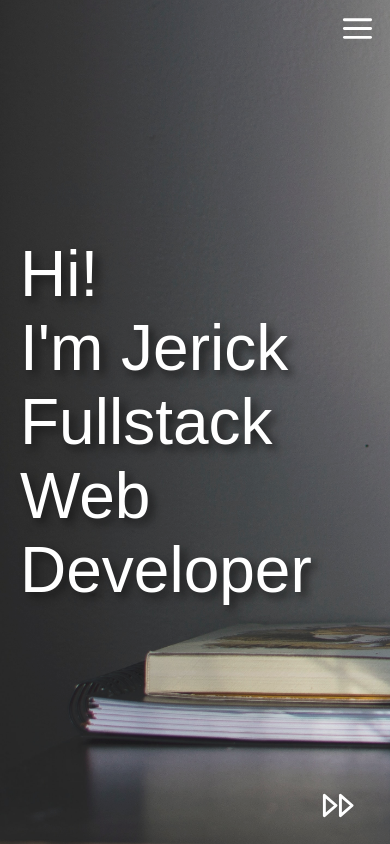
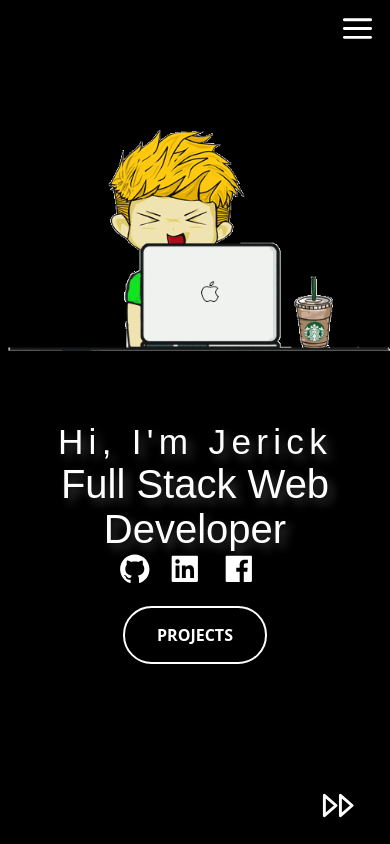
Before and after one commit to Rokhel121314/jerick-fullstack-portfolio, a React (Create React App) app: page / in a window 390 px wide. Shown: the top 844 px of the page. Built offline with nearby package versions, Linux system fonts and the light colour scheme; no server answers.

Commit message:
updated landing page, navigation will close on click of link

```diff
--- a/public/index.html
+++ b/public/index.html
@@ -31,7 +31,8 @@
     <noscript>You need to enable JavaScript to run this app.</noscript>
     <div id="root">
       <div id="spinner" class="container1">
-        <!-- <img src="../src/assets/images/loader.gif" alt="loader" /> -->
+        <!-- Loading -->
+        <!-- <div class="loaderImage"></div> -->
       </div>
     </div>
     <!--
--- a/src/App.js
+++ b/src/App.js
@@ -5,10 +5,8 @@ import ProjectsPage from "./pages/ProjectsPage";
 import SkillsPage from "./pages/SkillsPage";
 import ContactsPage from "./pages/ContactsPage";
 import Navigation from "./components/Navigation";
-import Preloader from "./components/Preloader";
-import { Routes, Route } from "react-router-dom";
 import Admin from "./pages/Admin";
-import { useEffect, useState } from "react";
+import LandingPage2 from "./pages/LandingPage2";
 
 export const URL = process.env.REACT_APP_SERVER_URL;
 
@@ -16,7 +14,8 @@ function App() {
   return (
     <>
       <Navigation />
-      <LandingPage />
+      <LandingPage2 />
+      {/* <LandingPage /> */}
       <AboutMePage />
       <ProjectsPage />
       <SkillsPage />
--- a/src/components/Navigation.js
+++ b/src/components/Navigation.js
@@ -14,6 +14,12 @@ function Navigation() {
 
   function screenWidth() {
     setWidth(window.innerWidth);
+  }
+
+  function closeNavOnClick() {
+    if (width < 768) {
+      setToggle(true);
+    }
   }
 
   function displayNav() {
@@ -70,13 +76,31 @@ function Navigation() {
         </div>
 
         <div className="navItems">
-          <Link activeClass="active" to="home" smooth={true} duration={500}>
+          <Link
+            activeClass="active"
+            to="home"
+            smooth={true}
+            duration={500}
+            onClick={closeNavOnClick}
+          >
             HOME
           </Link>
-          <Link activeClass="active" to="about" smooth={true} duration={500}>
+          <Link
+            activeClass="active"
+            to="about"
+            smooth={true}
+            duration={500}
+            onClick={closeNavOnClick}
+          >
             ABOUT
           </Link>
-          <Link activeClass="active" to="projects" smooth={true} duration={500}>
+          <Link
+            activeClass="active"
+            to="projects"
+            smooth={true}
+            duration={500}
+            onClick={closeNavOnClick}
+          >
             PROJECTS
           </Link>
           <Link
@@ -84,10 +108,17 @@ function Navigation() {
             to="techstacks"
             smooth={true}
             duration={500}
+            onClick={closeNavOnClick}
           >
             TECH STACKS
           </Link>
-          <Link activeClass="active" to="contacts" smooth={true} duration={500}>
+          <Link
+            activeClass="active"
+            to="contacts"
+            smooth={true}
+            duration={500}
+            onClick={closeNavOnClick}
+          >
             CONTACTS
           </Link>
         </div>
--- a/src/components/Preloader.js
+++ /dev/null
@@ -1,23 +0,0 @@
-import React, { useEffect, useState } from "react";
-import BounceLoader from "react-spinners/BounceLoader";
-
-function Preloader() {
-  const [loading, setLoading] = useState(false);
-
-  useEffect(() => {
-    setLoading(true);
-  }, []);
-  return (
-    <div className="loader">
-      <BounceLoader
-        color={"#FFFFFF"}
-        loading={loading}
-        size={150}
-        aria-label="Loading Spinner"
-        data-testid="loader"
-      />
-    </div>
-  );
-}
-
-export default Preloader;
--- a/src/css/style.css
+++ b/src/css/style.css
@@ -45,16 +45,48 @@
 
 body {
   margin: 0;
+  background-color: #000000;
 }
 
-.container1 {
-  background-image: url("../assets/images/loader2.gif");
-  background-repeat: no-repeat;
-  background-position: center;
+/* width */
+::-webkit-scrollbar {
+  width: 10px;
+}
+
+/* Track */
+::-webkit-scrollbar-track {
+  background: #000000;
+  border-radius: 5px;
+}
+
+/* Handle */
+::-webkit-scrollbar-thumb {
+  background: #585858;
+  height: 20vh;
+  border-radius: 5px;
+}
+
+/* Handle on hover */
+::-webkit-scrollbar-thumb:hover {
+  background: #555;
+}
+
+/* .container1 {
+  background-color: #000000;
+  background-image: url("../assets/images/loading-gif.gif");
   background-size: contain;
   color: white;
   height: 100vh;
   width: 100%;
+} */
+
+.container1 {
+  z-index: 3;
+  background-image: url("../assets/images/loading-gif.gif");
+  background-repeat: no-repeat;
+  height: 60px;
+  width: 60px;
+  margin: calc(100vh / 2 - 60px / 2) auto;
 }
 
 /* NAVIGATION  */
@@ -291,6 +323,141 @@ body {
 
   .navItems {
     font-size: 1.3rem;
+  }
+
+  .container1 {
+    background-size: contain;
+  }
+}
+
+/* NEW LANDING PAGE TEST */
+
+.landing2Main {
+  min-height: 100vh;
+  margin-left: 16.66%;
+  width: 83.33%;
+  color: white;
+}
+.landingSection {
+  display: flex;
+  flex-direction: row;
+}
+
+.intro {
+  height: 100vh;
+  width: 40%;
+  /* background-color: #116149; */
+  font-family: "Montserrat", sans-serif;
+  display: flex;
+  flex-direction: column;
+  justify-content: center;
+}
+
+.introTitle {
+  font-size: 3rem;
+  text-shadow: 5px 5px 10px rgb(62, 62, 62);
+  /* overflow: hidden; */
+  white-space: nowrap;
+  z-index: 1;
+  letter-spacing: 0.15em;
+  animation: typing 3.5s steps(30, end), blink-caret 0.5s step-end 3.5s;
+}
+
+/* The typing effect */
+@keyframes typing {
+  from {
+    width: 0;
+  }
+  to {
+    width: 100%;
+  }
+}
+
+.introTitle2 {
+  font-size: 2.5rem;
+  text-shadow: 5px 5px 10px rgb(62, 62, 62);
+}
+.sideImage {
+  /* min-height: 100vh; */
+  width: 60%;
+  /* background-color: #23ecfd; */
+}
+
+.sideImageContainer {
+  height: 100vh;
+  width: 100%;
+  display: flex;
+  justify-content: center;
+  align-items: center;
+}
+
+.gifImage {
+  /* position: absolute; */
+  object-fit: contain;
+  overflow: hidden;
+}
+
+.mleft {
+  margin-left: 5rem;
+}
+
+.projectBtn {
+  padding: 1rem 2rem;
+  border-radius: 1.8rem;
+  font-size: 1rem;
+  font-weight: bolder;
+  background: none;
+  color: white;
+  border: 2px solid white;
+  font-family: "Open Sans", sans-serif;
+  margin-top: 1rem;
+}
+
+.projectBtn:hover {
+  background-color: white;
+  /* border-color: black; */
+  color: black;
+  cursor: pointer;
+}
+
+.socialIco {
+  font-size: 2.1rem;
+  color: white;
+  margin-right: 1rem;
+}
+
+@media only screen and (max-width: 768px) {
+  .landing2Main {
+    width: 100%;
+    height: 100vh;
+    margin-left: 0;
+  }
+
+  .landingSection {
+    flex-direction: column-reverse;
+  }
+
+  .introTitle {
+    font-size: 2.2rem;
+  }
+
+  .sideImage {
+    height: 50vh;
+    width: 100%;
+  }
+  .sideImageContainer {
+    height: 50vh;
+  }
+  .intro {
+    width: 100%;
+    height: auto;
+  }
+  .mleft {
+    margin-left: 0;
+    text-align: center;
+  }
+  .btnContainer {
+    text-align: center;
   }
 }
 
@@ -838,7 +1005,7 @@ body {
 }
 .inputHeader {
   color: white;
-  font-size: 1.7rem;
+  font-size: 1.6rem;
   width: 80%;
   font-weight: 800;
   font-family: "Montserrat", sans-serif;
@@ -945,7 +1112,7 @@ input:-webkit-autofill {
 }
 .contactHeader {
   color: white;
-  font-size: 1.7rem;
+  font-size: 1.6rem;
   width: 100%;
   font-weight: 800;
   font-family: "Montserrat", sans-serif;
--- /dev/null
+++ b/src/pages/LandingPage2.js
@@ -0,0 +1,87 @@
+import React, { useEffect, useState } from "react";
+import { Link } from "react-scroll";
+import { TbPlayerTrackNext } from "react-icons/tb";
+import { AiFillFacebook, AiFillGithub, AiFillLinkedin } from "react-icons/ai";
+import { useNavigate } from "react-router-dom";
+
+function LandingPage2() {
+  const [bg, setBg] = useState(1);
+  // console.log("background", bg);
+
+  const navigateTo = useNavigate();
+
+  function navigateToProjects() {
+    <Link to="projects" />;
+  }
+
+  const background = () => {
+    if (bg === 1) {
+      setBg(2);
+    } else {
+      setBg(1);
+    }
+  };
+
+  useEffect(() => {
+    setTimeout(() => {
+      background();
+    }, 7000);
+  }, [bg]);
+
+  return (
+    <main className="landing2Main" id="home">
+      <section className="landingSection">
+        <div className="intro">
+          <div className="introTitle mleft">Hi, I'm Jerick</div>
+          <div className="introTitle2 mleft">Full Stack Web Developer</div>
+          <div className="socialIcons mleft">
+            <a href="https://github.com/Rokhel121314" target="_blank">
+              <AiFillGithub className="socialIco" />
+            </a>
+            <a
+              href="https://www.linkedin.com/in/jerick-d-dela-cruz-9a72b7263/"
+              target="_blank"
+            >
+              <AiFillLinkedin className="socialIco" />
+            </a>{" "}
+            <a href="https://www.facebook.com/Rokhel121314/" target="_blank">
+              <AiFillFacebook className="socialIco" />
+            </a>{" "}
+          </div>
+
+          <div className="btnContainer">
+            <Link
+              activeClass="active"
+              to="projects"
+              smooth={true}
+              duration={500}
+            >
+              <button className="projectBtn mleft">PROJECTS</button>
+            </Link>
+          </div>
+        </div>
+
+        <div className="sideImage">
+          <div className="sideImageContainer">
+            <img
+              src={require("../assets/images/landingImageGIF.gif")}
+              alt="sideImage"
+              className="gifImage"
+            />
+          </div>
+        </div>
+      </section>
+      <Link
+        activeClass="active"
+        to="about"
+        smooth={true}
+        duration={500}
+        className="nextBtn"
+      >
+        <TbPlayerTrackNext className="toggleIcon" />
+      </Link>
+    </main>
+  );
+}
+
+export default LandingPage2;
```
Also changed, not shown: src/assets/images/landingImageGIF.gif (added), src/assets/images/loading-gif.gif (added).
